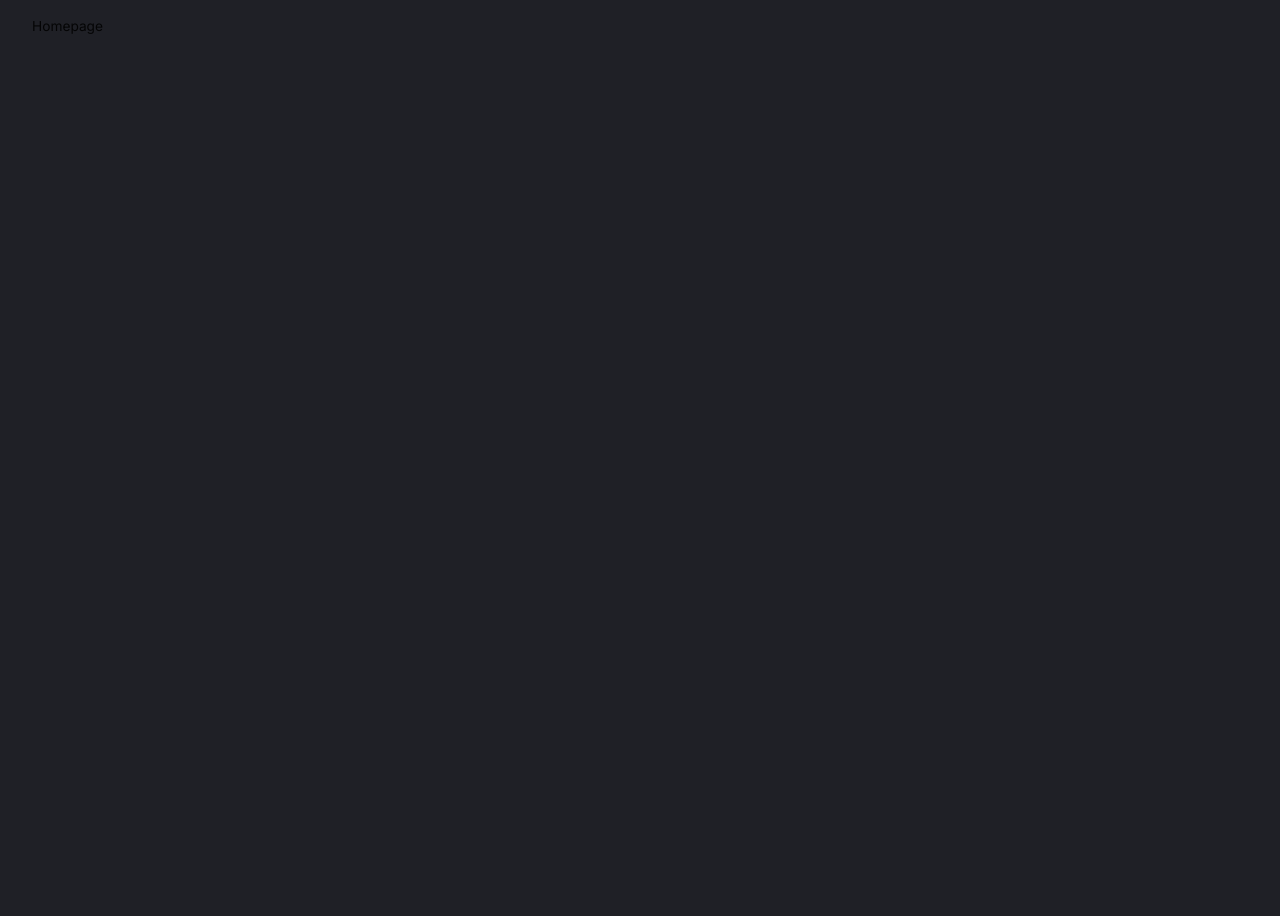
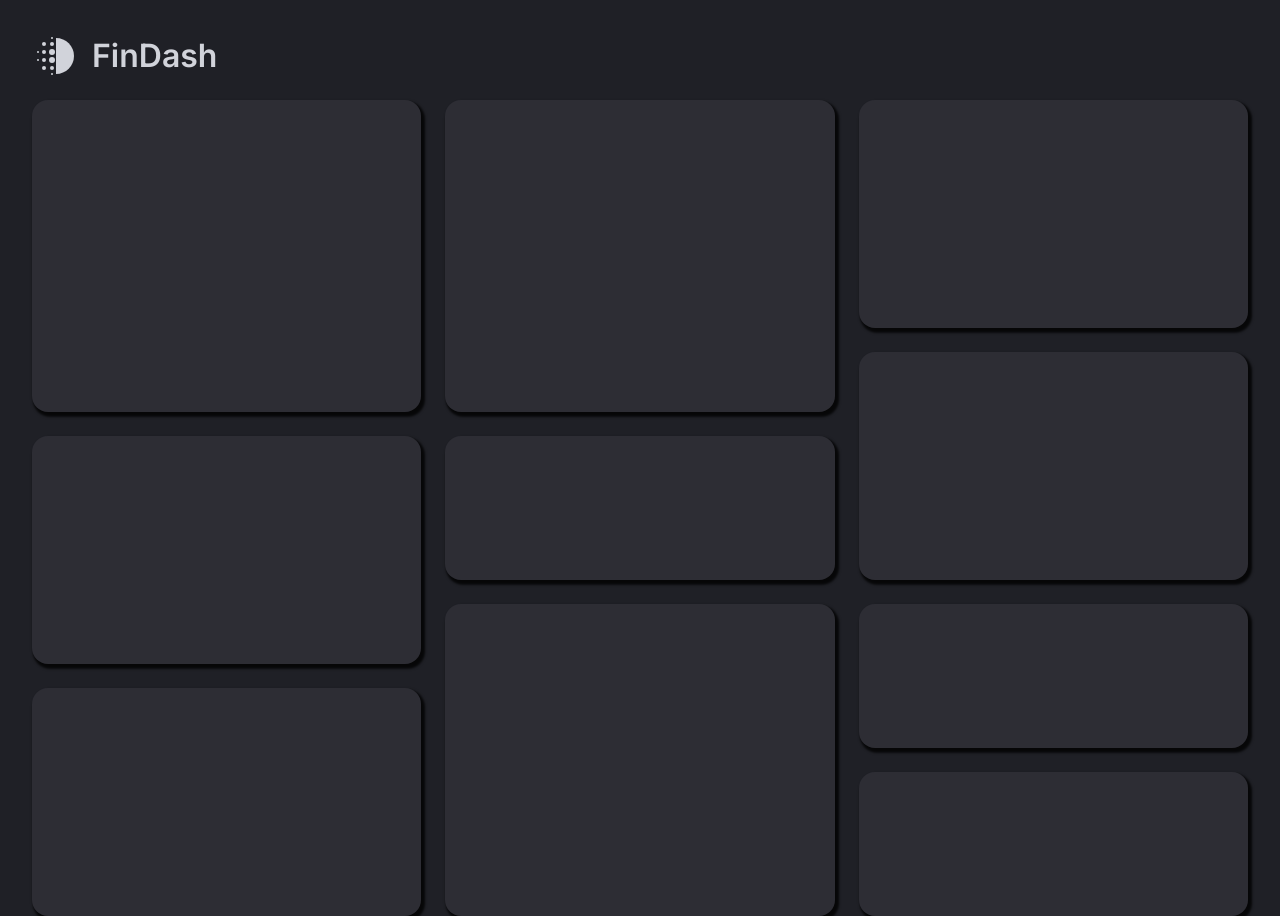
Before and after one commit to ajvadlaseen/finance-dashboard, a React (Vite) app in the folder client/: page / in a window 1280 px wide. Before the commit the page ends 800 px from the top, so only its background shows below. Built offline with nearby package versions, Linux system fonts and the light colour scheme.

Commit message:
Dashboard Layout Setup with Grid

```diff
--- a/client/src/App.tsx
+++ b/client/src/App.tsx
@@ -3,6 +3,8 @@ import { useMemo } from 'react'
 import { themeSettings } from './theme'
 import { Box, CssBaseline } from '@mui/material'
 import { BrowserRouter, Route, Routes } from 'react-router-dom'
+import Navbar from './components/Navbar'
+import Dashboard from './pages/dashboard'
 
 function App() {
   const theme = useMemo(() => createTheme(themeSettings), [])
@@ -12,8 +14,9 @@ function App() {
         <ThemeProvider theme={theme}>
           <CssBaseline />
           <Box width={'100%'} height={'100%'} padding={'1rem 2rem 4rem 2rem'}>
+            <Navbar />
             <Routes>
-              <Route path='/' element={<div>Homepage</div>} />
+              <Route path='/' element={<Dashboard />} />
             </Routes>
           </Box>
         </ThemeProvider>
--- /dev/null
+++ b/client/src/components/DashboardBox.tsx
@@ -0,0 +1,9 @@
+import { Box, styled } from '@mui/material'
+
+const DashboardBox = styled(Box)(({ theme }) => ({
+  backgroundColor: theme.palette.background.light,
+  borderRadius: '1rem',
+  boxShadow: '0.15rem 0.2rem 0.15rem 0.1rem rgb(0,0,0,0.8) ',
+}))
+
+export default DashboardBox
--- /dev/null
+++ b/client/src/components/FlexBox.tsx
@@ -0,0 +1,9 @@
+import { Box, styled } from '@mui/material'
+
+const FlexBox = styled(Box)({
+  display: 'flex',
+  justifyContent: 'space-between',
+  alignItems: 'center',
+})
+
+export default FlexBox
--- /dev/null
+++ b/client/src/components/Navbar.tsx
@@ -0,0 +1,19 @@
+import { Typography, useTheme } from '@mui/material'
+import DeblurIcon from '@mui/icons-material/Deblur'
+import FlexBox from './FlexBox'
+
+const Navbar = () => {
+  const { palette } = useTheme()
+  return (
+    <FlexBox mb={'0.25rem'} padding={'1rem 0rem'} color={palette.grey[300]}>
+      <FlexBox gap={'0.75rem'}>
+        <DeblurIcon sx={{ fontSize: '3rem' }} />
+        <Typography variant='h4' fontSize={'2rem'}>
+          FinDash
+        </Typography>
+      </FlexBox>
+    </FlexBox>
+  )
+}
+
+export default Navbar
--- /dev/null
+++ b/client/src/pages/dashboard/RowA.tsx
@@ -0,0 +1,15 @@
+import DashboardBox from '@/components/DashboardBox'
+
+type Props = object
+
+const RowA = (props: Props) => {
+  return (
+    <>
+      <DashboardBox gridArea='a'></DashboardBox>
+      <DashboardBox gridArea='b'></DashboardBox>
+      <DashboardBox gridArea='c'></DashboardBox>
+    </>
+  )
+}
+
+export default RowA
--- /dev/null
+++ b/client/src/pages/dashboard/RowB.tsx
@@ -0,0 +1,15 @@
+import DashboardBox from '@/components/DashboardBox'
+
+type Props = object
+
+const RowB = (props: Props) => {
+  return (
+    <>
+      <DashboardBox gridArea='d'></DashboardBox>
+      <DashboardBox gridArea='e'></DashboardBox>
+      <DashboardBox gridArea='f'></DashboardBox>
+    </>
+  )
+}
+
+export default RowB
--- /dev/null
+++ b/client/src/pages/dashboard/RowC.tsx
@@ -0,0 +1,16 @@
+import DashboardBox from '@/components/DashboardBox'
+
+type Props = object
+
+const RowC = (props: Props) => {
+  return (
+    <>
+      <DashboardBox gridArea='g'></DashboardBox>
+      <DashboardBox gridArea='h'></DashboardBox>
+      <DashboardBox gridArea='i'></DashboardBox>
+      <DashboardBox gridArea='j'></DashboardBox>
+    </>
+  )
+}
+
+export default RowC
--- /dev/null
+++ b/client/src/pages/dashboard/index.tsx
@@ -0,0 +1,80 @@
+import { Box, useMediaQuery } from '@mui/material'
+import RowA from './RowA'
+import RowB from './RowB'
+import RowC from './RowC'
+
+const gridTemplateLargeScreen = `
+  "a b c"
+  "a b c"
+  "a b c"
+  "a b f"
+  "d e f"
+  "d e f"
+  "d g h"
+  "i g h"
+  "i g j"
+  "i g j"
+
+`
+const gridTemplateSmallScreen = `
+  "a"
+  "a"
+  "a"
+  "a"
+  "b"
+  "b"
+  "b"
+  "b"
+  "c"
+  "c"
+  "c"
+  "d"
+  "d"
+  "d"
+  "e"
+  "e"
+  "f"
+  "f"
+  "f"
+  "i"
+  "i"
+  "i"
+  "g"
+  "g"
+  "g"
+  "h"
+  "h"
+  "j"
+  "j"
+`
+
+const Dashboard = () => {
+  const isLargeScreen = useMediaQuery('(min-width: 1200px)')
+  return (
+    <Box
+      width={'100%'}
+      height={'100%'}
+      display={'grid'}
+      gap={'1.5rem'}
+      sx={
+        isLargeScreen
+          ? {
+              gridTemplateColumns: 'repeat(3, minmax(370px, 1fr))',
+              gridTemplateRows: 'repeat(10, minmax(60px, 1fr))',
+              gridTemplateAreas: gridTemplateLargeScreen,
+            }
+          : {
+              gridAutoColumns: '1fr',
+              gridAutoRows: '85px',
+              gridTemplateAreas: gridTemplateSmallScreen,
+            }
+      }
+    >
+      <RowA />
+      <RowB />
+      <RowC />
+    </Box>
+  )
+}
+
+export default Dashboard
```
